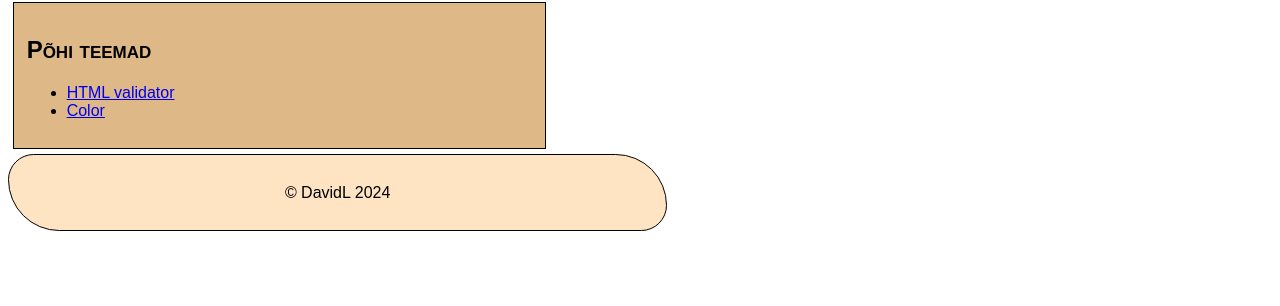
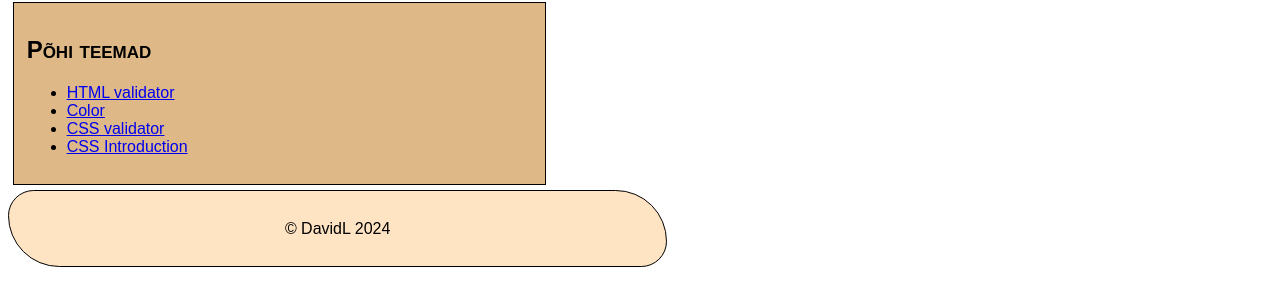
Before and after one commit to David-Lennuk/Veebirakendus, a plain HTML site: page TARpv23_DavidLennuk/lingid.html in a window 1280 px wide. Shown: the part 164-470 px from the top of the page. Drawn offline with Linux system fonts and the light colour scheme.

Commit message:
Update lingid.html
ready

```diff
--- a/TARpv23_DavidLennuk/lingid.html
+++ b/TARpv23_DavidLennuk/lingid.html
@@ -33,12 +33,20 @@
    <div>
 		<ul>
 			<li>
-			<a href="https://validator.w3.org/nu/#file" target="_blank">
+			<a href="https://validator.w3.org/" target="_blank">
 			HTML validator</a>
 			</li>
 			<li>
 			<a href="https://www.w3schools.com/w3css/w3css_colors.asp" target="_blank">
 			Color</a>
+			</li>
+			<li>
+			<a href="https://jigsaw.w3.org/css-validator/" target="_blank">
+			CSS validator</a>
+			</li>
+			<li>
+			<a href="https://www.w3schools.com/css/css_intro.asp" target="_blank">
+			CSS Introduction</a>
 			</li>
 		</ul>
    </div>
```
